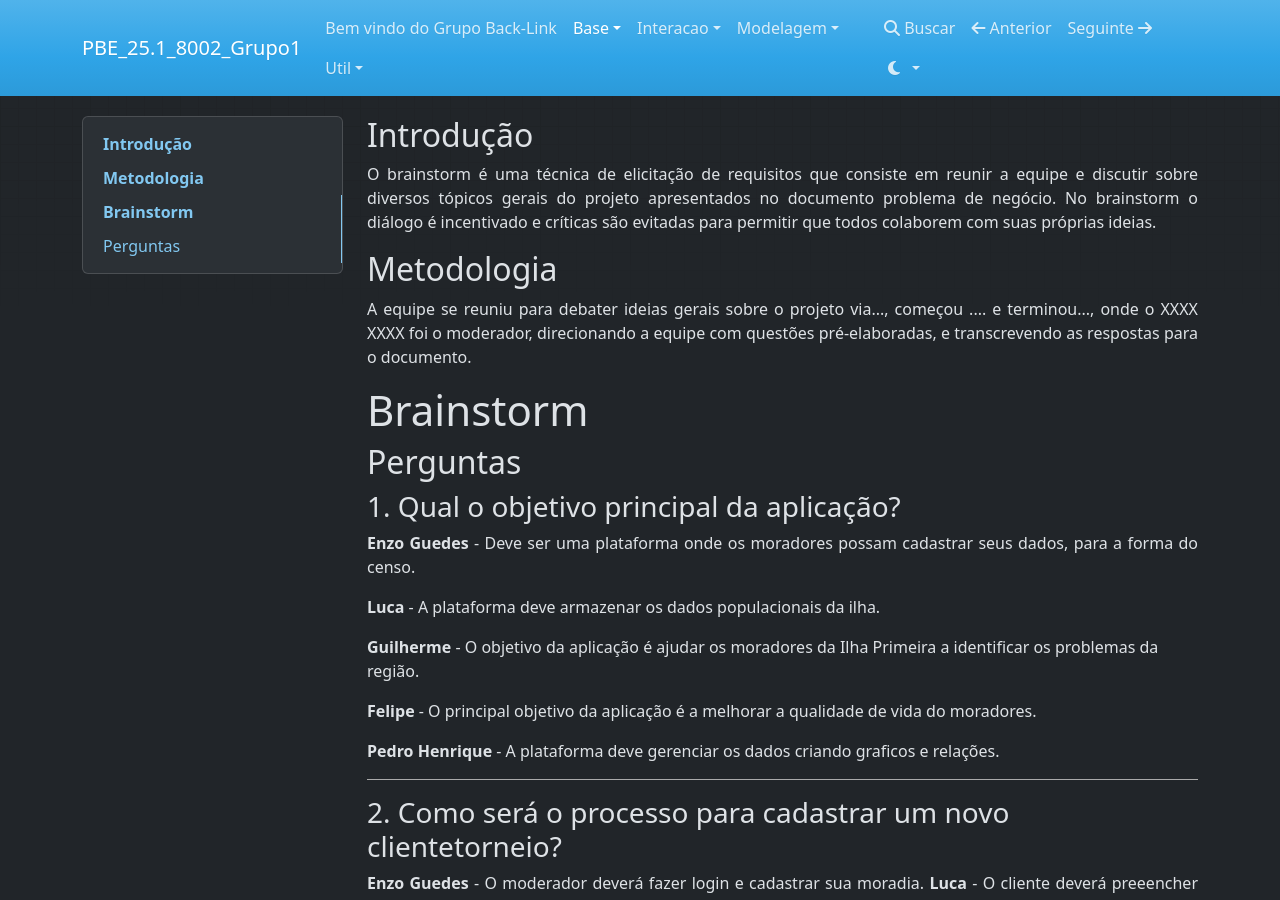
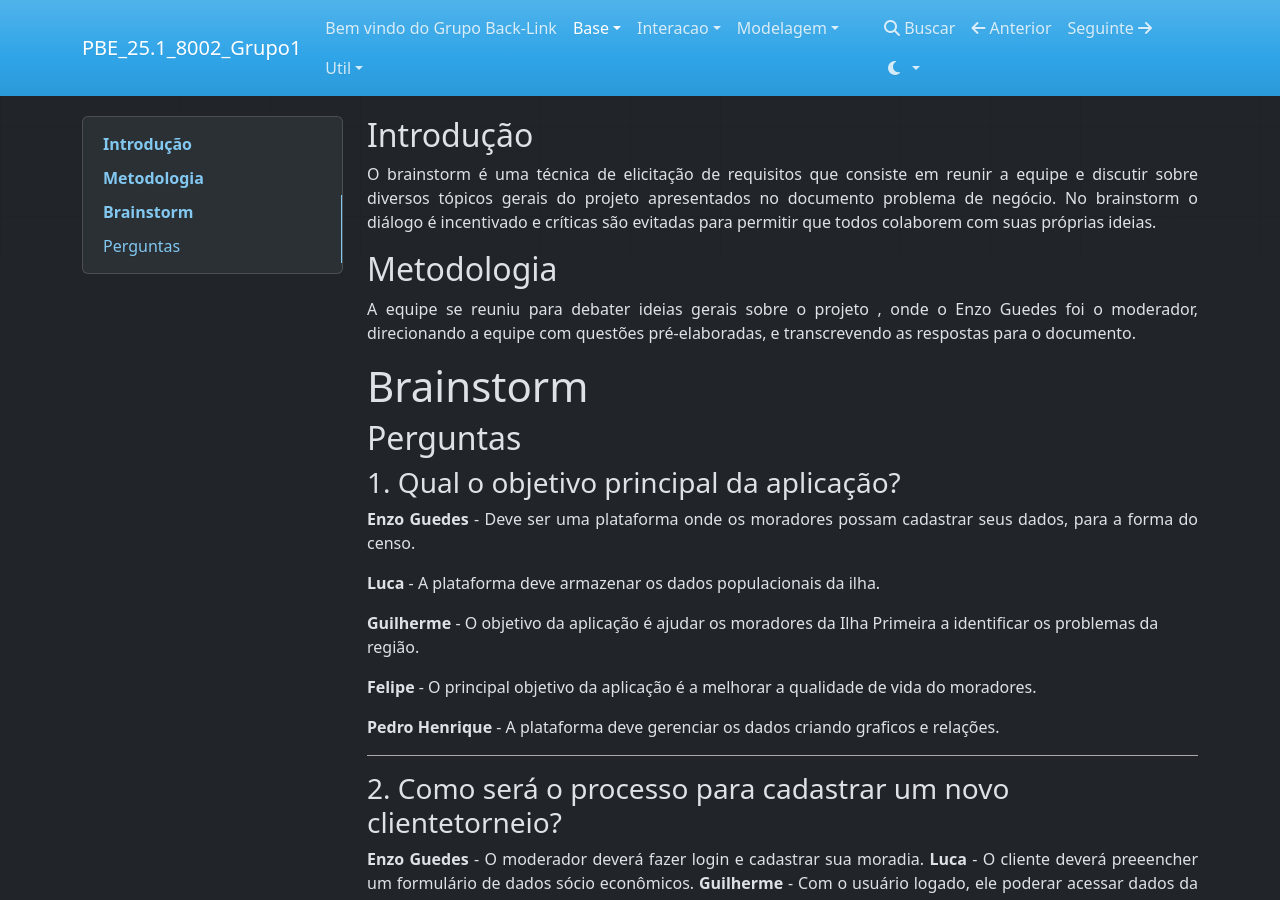
Before and after one commit to Projetos-de-Extensao/PBE_25.1_8002_BackLink, an MkDocs documentation site: the page built from docs/base/Brainstorm.md, in a window 1280 px wide and 900 px high. Built offline with MkDocs 1.6.1, drawn with Linux system fonts in a browser that asks for light colours; nearby versions of some CDN libraries.

Commit message:
Update Brainstorm.md

```diff
--- a/docs/base/Brainstorm.md
+++ b/docs/base/Brainstorm.md
@@ -10,7 +10,7 @@ O brainstorm é uma técnica de elicitação de requisitos que consiste em reuni
 
 ## Metodologia
 <p align = "justify">
-A equipe se reuniu para debater ideias gerais sobre o projeto via..., começou .... e terminou..., onde o XXXX XXXX foi o moderador, direcionando a equipe com questões pré-elaboradas, e transcrevendo as respostas para o documento.
+A equipe se reuniu para debater ideias gerais sobre o projeto , onde o Enzo Guedes foi o moderador, direcionando a equipe com questões pré-elaboradas, e transcrevendo as respostas para o documento.
 </p>
 
 # Brainstorm
@@ -78,6 +78,7 @@ A equipe se reuniu para debater ideias gerais sobre o projeto via..., começou .
 <b>Guilherme</b> - Como é feita a entrega de encomendas, como Ifood e mercadorias?
 
 <b>Pedro Henrique</b> - Como é são feitas as ações do pronto socorro?
+
 ---
 <!--
 ### 5. "Outras perguntas pertinentes ao contexto", Como seria a forma de adicionar do cliente adicionar os produtos ?
```
